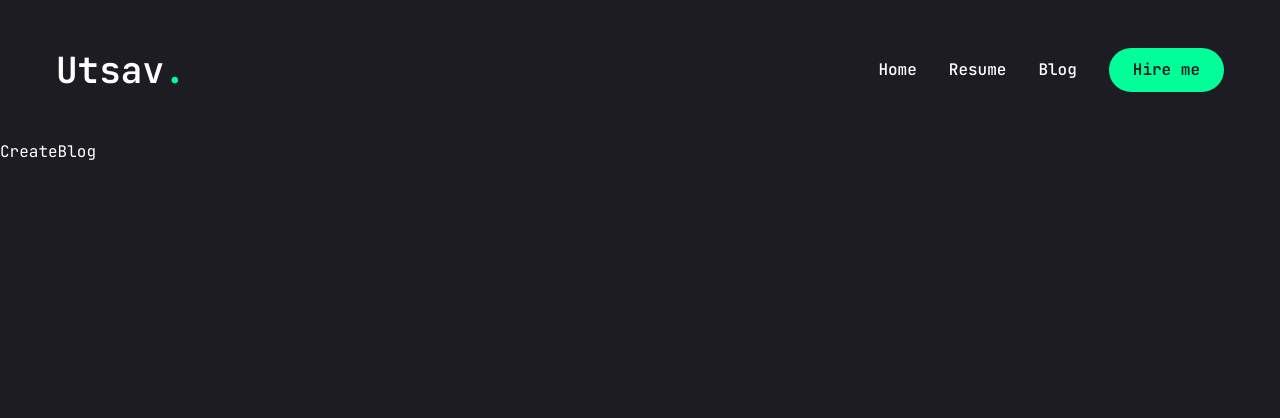
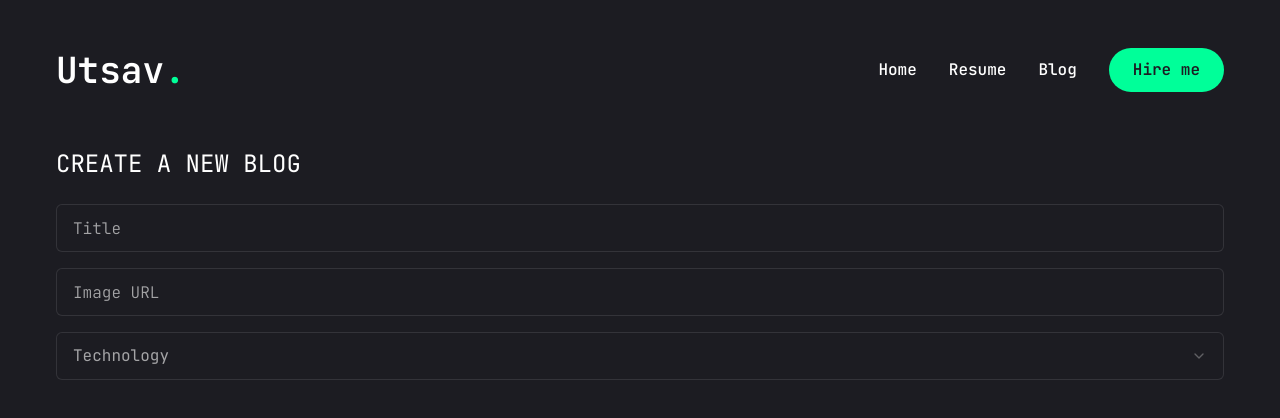
Before and after one commit to utsavbaral007/portfolio, a Next.js app: page /blog/create in a window 1280 px wide. Shown: the top 418 px of the page. Built offline with nearby package versions, Linux system fonts and the light colour scheme.

Commit message:
Create blog page initialized

```diff
--- a/src/app/blog/create/page.jsx
+++ b/src/app/blog/create/page.jsx
@@ -1,7 +1,67 @@
+"use client";
+
 import React from "react";
+import { motion } from "framer-motion";
+import { useForm } from "react-hook-form";
+import { Input } from "@/components/ui/input";
+import {
+  Select,
+  SelectContent,
+  SelectGroup,
+  SelectItem,
+  SelectTrigger,
+  SelectLabel,
+  SelectValue,
+} from "@/components/ui/select";
 
 const CreateBlog = () => {
-  return <div>CreateBlog</div>;
+  const {
+    register,
+    handleSubmit,
+    formState: { errors },
+  } = useForm();
+  const onSubmit = async (data) => {
+    console.log(data);
+  };
+
+  return (
+    <motion.section
+      initial={{ opacity: 0 }}
+      animate={{
+        opacity: 1,
+        transition: { delay: 2.4, duration: 0.4, ease: "easeIn" },
+      }}
+      className="py-2"
+    >
+      <div className="container mx-auto">
+        <h1 className="text-2xl uppercase mb-6">Create a new blog</h1>
+        <form className="w-full flex flex-col gap-4">
+          <Input
+            className="w-full"
+            placeholder="Title"
+            {...register("title", { required: true })}
+          />
+          <Input
+            className="w-full"
+            placeholder="Image URL"
+            {...register("imgUrl")}
+          />
+
+          <Select value="Technology">
+            <SelectTrigger className="w-full">
+              <SelectValue placeholder="Select a category" />
+            </SelectTrigger>
+            <SelectContent>
+              <SelectGroup>
+                <SelectLabel>Select a category</SelectLabel>
+                <SelectItem value="Technology">Technology</SelectItem>
+              </SelectGroup>
+            </SelectContent>
+          </Select>
+        </form>
+      </div>
+    </motion.section>
+  );
 };
 
 export default CreateBlog;
```
